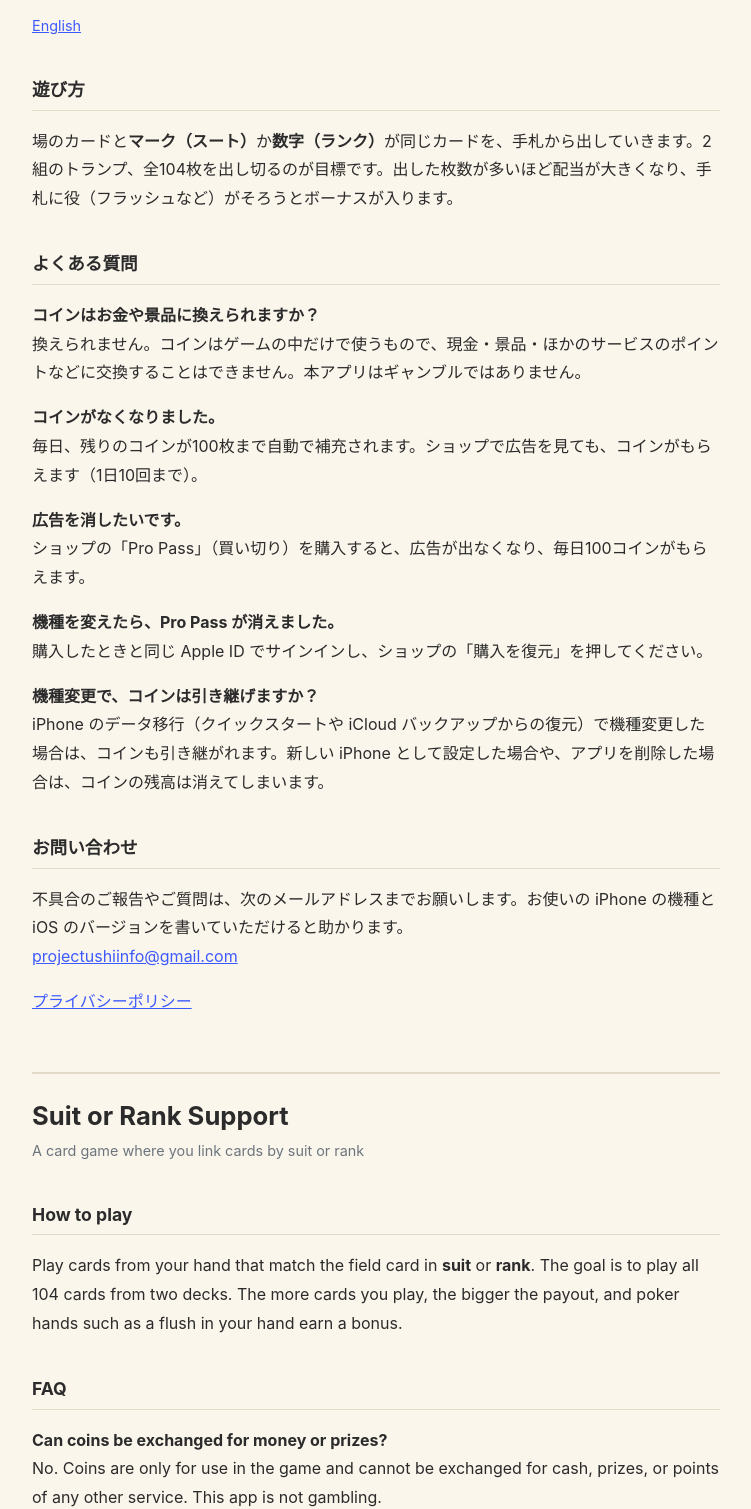
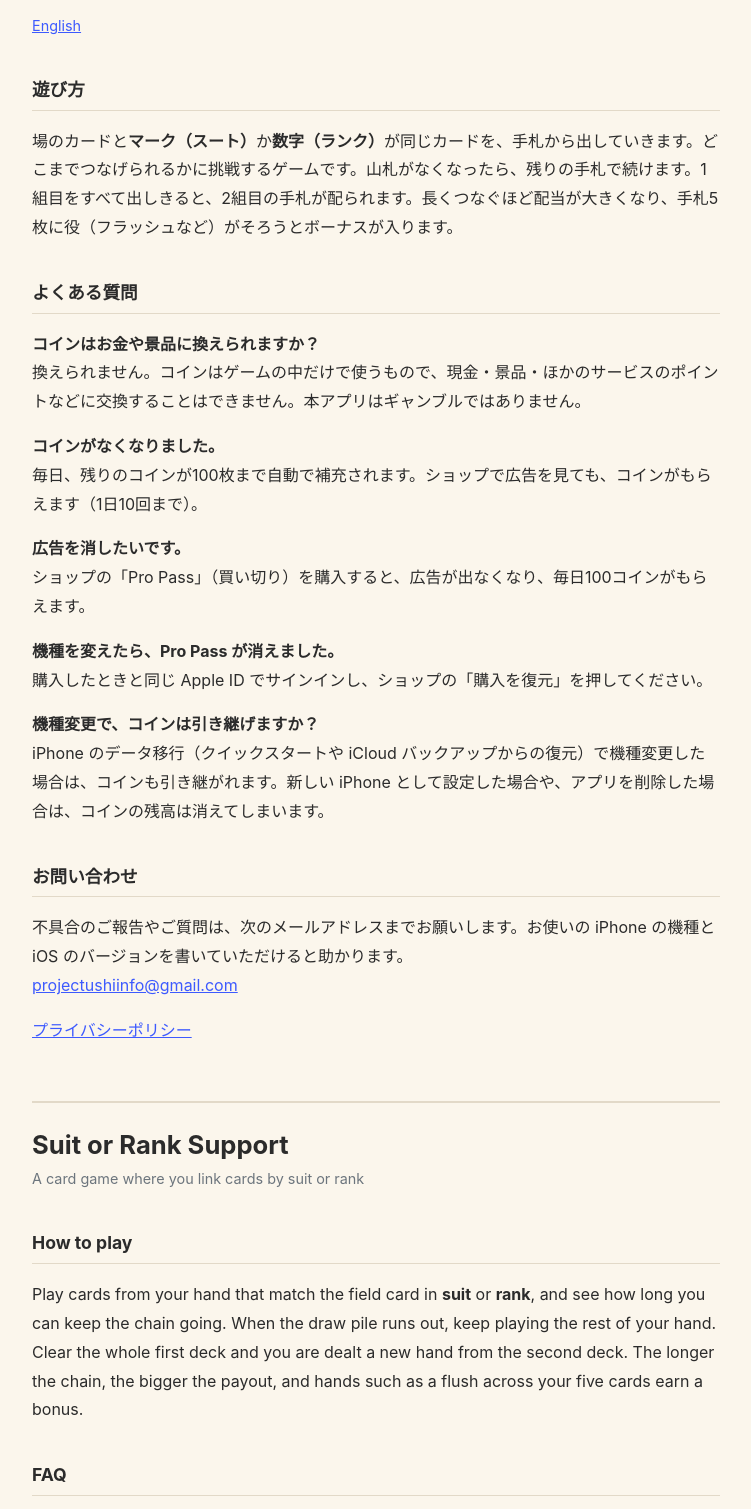
Before and after one commit to projectushiinfo-blip/projectushiinfo-blip.github.io, a plain HTML site: page suit-or-rank/support.html in a window 1280 px wide. Shown: the part 101-1610 px from the top of the page, without its empty margins (264-1015 px from the left). Drawn offline with Linux system fonts and the light colour scheme.

Commit message:
Describe the stage rule and drop the card-count goal on the support page
Co-Authored-By: Claude Opus 5.5 <noreply@anthropic.com>

```diff
--- a/suit-or-rank/support.html
+++ b/suit-or-rank/support.html
@@ -14,7 +14,7 @@
   <p class="lang"><a href="#en">English</a></p>
 
   <h2>遊び方</h2>
-  <p>場のカードと<strong>マーク（スート）</strong>か<strong>数字（ランク）</strong>が同じカードを、手札から出していきます。2組のトランプ、全104枚を出し切るのが目標です。出した枚数が多いほど配当が大きくなり、手札に役（フラッシュなど）がそろうとボーナスが入ります。</p>
+  <p>場のカードと<strong>マーク（スート）</strong>か<strong>数字（ランク）</strong>が同じカードを、手札から出していきます。どこまでつなげられるかに挑戦するゲームです。山札がなくなったら、残りの手札で続けます。1組目をすべて出しきると、2組目の手札が配られます。長くつなぐほど配当が大きくなり、手札5枚に役（フラッシュなど）がそろうとボーナスが入ります。</p>
 
   <h2>よくある質問</h2>
   <p><strong>コインはお金や景品に換えられますか？</strong><br>換えられません。コインはゲームの中だけで使うもので、現金・景品・ほかのサービスのポイントなどに交換することはできません。本アプリはギャンブルではありません。</p>
@@ -33,7 +33,7 @@
   <p class="meta">A card game where you link cards by suit or rank</p>
 
   <h2>How to play</h2>
-  <p>Play cards from your hand that match the field card in <strong>suit</strong> or <strong>rank</strong>. The goal is to play all 104 cards from two decks. The more cards you play, the bigger the payout, and poker hands such as a flush in your hand earn a bonus.</p>
+  <p>Play cards from your hand that match the field card in <strong>suit</strong> or <strong>rank</strong>, and see how long you can keep the chain going. When the draw pile runs out, keep playing the rest of your hand. Clear the whole first deck and you are dealt a new hand from the second deck. The longer the chain, the bigger the payout, and hands such as a flush across your five cards earn a bonus.</p>
 
   <h2>FAQ</h2>
   <p><strong>Can coins be exchanged for money or prizes?</strong><br>No. Coins are only for use in the game and cannot be exchanged for cash, prizes, or points of any other service. This app is not gambling.</p>
```
